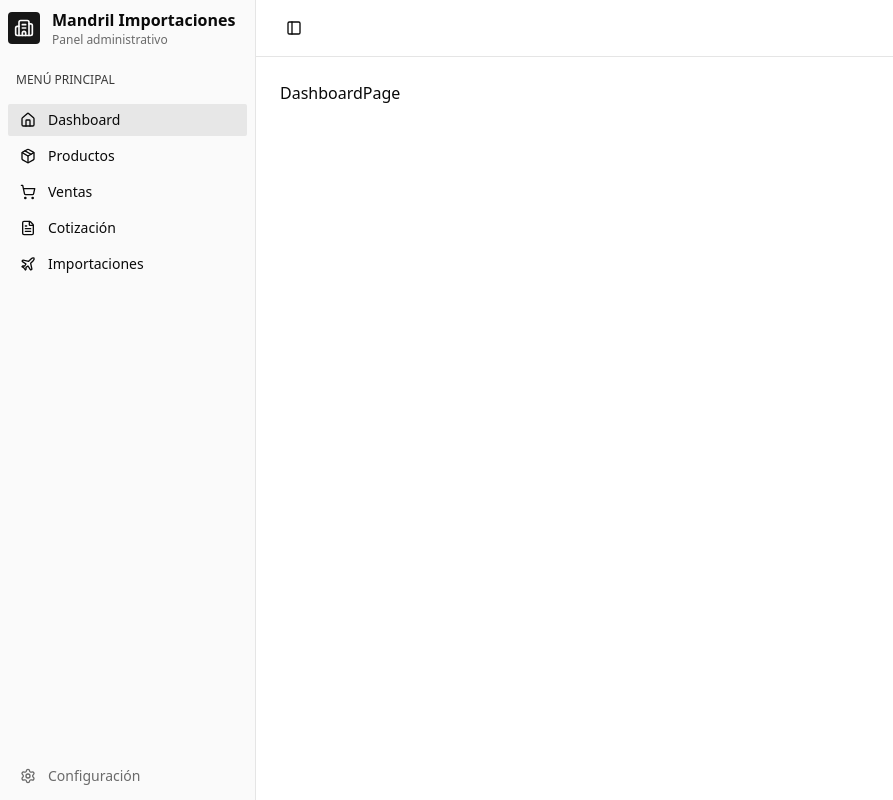
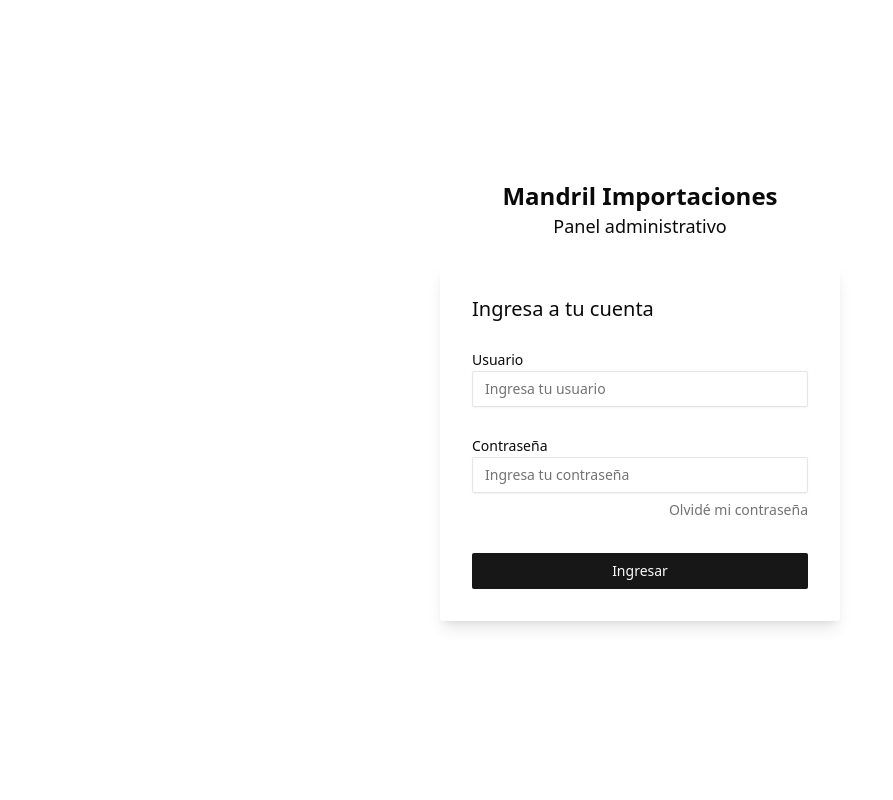
Before and after one commit to rc568/mandril-admin-panel, a React (Vite) app: page /auth/login in a window 1280 px wide. Before the commit this address led to /. Shown: the whole page, without its empty margins (0-893 px from the left). Built offline with nearby package versions, Linux system fonts and the light colour scheme; no server answers.

Commit message:
add authentication routes and layouts for login functionality

```diff
--- a/src/app/app-router.tsx
+++ b/src/app/app-router.tsx
@@ -1,4 +1,7 @@
 import { AppLayout } from '@/components/layout/app-layout';
+import { AuthLayout } from '@/components/layout/auth-layout';
+import { AuthenticatedRoute, NotAuthenticatedRoute } from '@/components/routes/protected-routes';
+import { LoginPage } from '@/modules/auth/pages/login-page';
 import { DashboardPage } from '@/modules/dashboard/pages/dashboard-page';
 import { OrderListPage } from '@/modules/orders/pages/order-list-page';
 import { ProductListPage } from '@/modules/products';
@@ -7,12 +10,25 @@ import { createBrowserRouter, Navigate } from 'react-router';
 export const appRouter = createBrowserRouter([
   {
     path: '/',
-    Component: AppLayout,
+    element: (
+      <AuthenticatedRoute>
+        <AppLayout />
+      </AuthenticatedRoute>
+    ),
     children: [
       { index: true, Component: DashboardPage },
       { path: 'productos', Component: ProductListPage },
       { path: 'ventas', Component: OrderListPage }
     ]
   },
+  {
+    path: '/auth/login',
+    element: (
+      <NotAuthenticatedRoute>
+        <AuthLayout />
+      </NotAuthenticatedRoute>
+    ),
+    children: [{ index: true, Component: LoginPage }]
+  },
   { path: '*', element: <Navigate to="/" /> }
 ]);
--- /dev/null
+++ b/src/components/layout/auth-layout.tsx
@@ -0,0 +1,11 @@
+import { Outlet } from 'react-router';
+
+export const AuthLayout = () => {
+  return (
+    <div className="flex min-h-svh w-full items-center justify-center p-6 md:p-10 bg-background/95">
+      <div className="w-full max-w-md">
+        <Outlet />
+      </div>
+    </div>
+  );
+};
--- /dev/null
+++ b/src/components/routes/protected-routes.tsx
@@ -0,0 +1,21 @@
+import type { PropsWithChildren } from 'react';
+import { Navigate } from 'react-router';
+import { useAuthStore } from '../../modules/auth/store/auth.store';
+
+export const AuthenticatedRoute = ({ children }: PropsWithChildren) => {
+  const { authStatus } = useAuthStore();
+
+  if (authStatus === 'checking') return null;
+  if (authStatus === 'non-authenticated') return <Navigate to={'/auth/login'} replace />;
+
+  return children;
+};
+
+export const NotAuthenticatedRoute = ({ children }: PropsWithChildren) => {
+  const { authStatus } = useAuthStore();
+
+  if (authStatus === 'checking') return null;
+  if (authStatus === 'authenticated') return <Navigate to={'/'} replace />;
+
+  return children;
+};
--- /dev/null
+++ b/src/modules/auth/pages/login-page.tsx
@@ -0,0 +1,65 @@
+import { Button } from '@/components/ui/button';
+import { Input } from '@/components/ui/input';
+import { Label } from '@/components/ui/label';
+import { LoaderCircle } from 'lucide-react';
+import { useState, type FormEvent } from 'react';
+import { useAuthStore } from '../store/auth.store';
+
+export const LoginPage = () => {
+  const { login } = useAuthStore();
+
+  const [isError, setIsError] = useState<string>();
+  const [isLoading, setIsLoading] = useState<boolean>(false);
+
+  const handleLogin = async (e: FormEvent<HTMLFormElement>) => {
+    e.preventDefault();
+
+    const formData = new FormData(e.currentTarget);
+    const userName = formData.get('userName') as string;
+    const password = formData.get('password') as string;
+    await login({ userName, password });
+
+    setIsLoading(true);
+    setIsError('Error iniciando sesión, revisar las credenciales.');
+    setIsLoading(false);
+  };
+
+  return (
+    <div className="flex flex-col items-center justify-center px-6 py-8">
+      <div className="flex flex-col justify-center items-center mb-6 w-full">
+        <a href="#" className="text-2xl font-semibold">
+          Mandril Importaciones
+        </a>
+        <h2 className="text-lg">Panel administrativo</h2>
+      </div>
+      <div className="w-full rounded-lg shadow-lg md:mt-0 sm:max-w-md xl:p-0">
+        <div className="p-6 space-y-6 md:space-y-8 sm:p-8">
+          <h1 className="text-xl font-medium leading-tight tracking-tightmd:text-2xl">Ingresa a tu cuenta</h1>
+          <form className="space-y-6 md:space-y-8" onSubmit={handleLogin}>
+            <div className="space-y-1">
+              <Label htmlFor="userName">Usuario</Label>
+              <Input id="userName" type="text" placeholder="Ingresa tu usuario" name="userName" required />
+            </div>
+            <div className="space-y-1">
+              <Label htmlFor="password">Contraseña</Label>
+              <Input id="password" type="password" placeholder="Ingresa tu contraseña" name="password" required />
+              <a
+                href="#"
+                className="w-full text-right text-muted-foreground inline-block text-sm underline-offset-4 hover:text-black/70"
+              >
+                Olvidé mi contraseña
+              </a>
+              {isError && <span className="inline-block pt-4 text-destructive text-sm">{isError}</span>}
+            </div>
+            <div>
+              <Button type="submit" className="w-full" disabled={isLoading}>
+                Ingresar
+                {isLoading && <LoaderCircle className="animate-spin" />}
+              </Button>
+            </div>
+          </form>
+        </div>
+      </div>
+    </div>
+  );
+};
```
